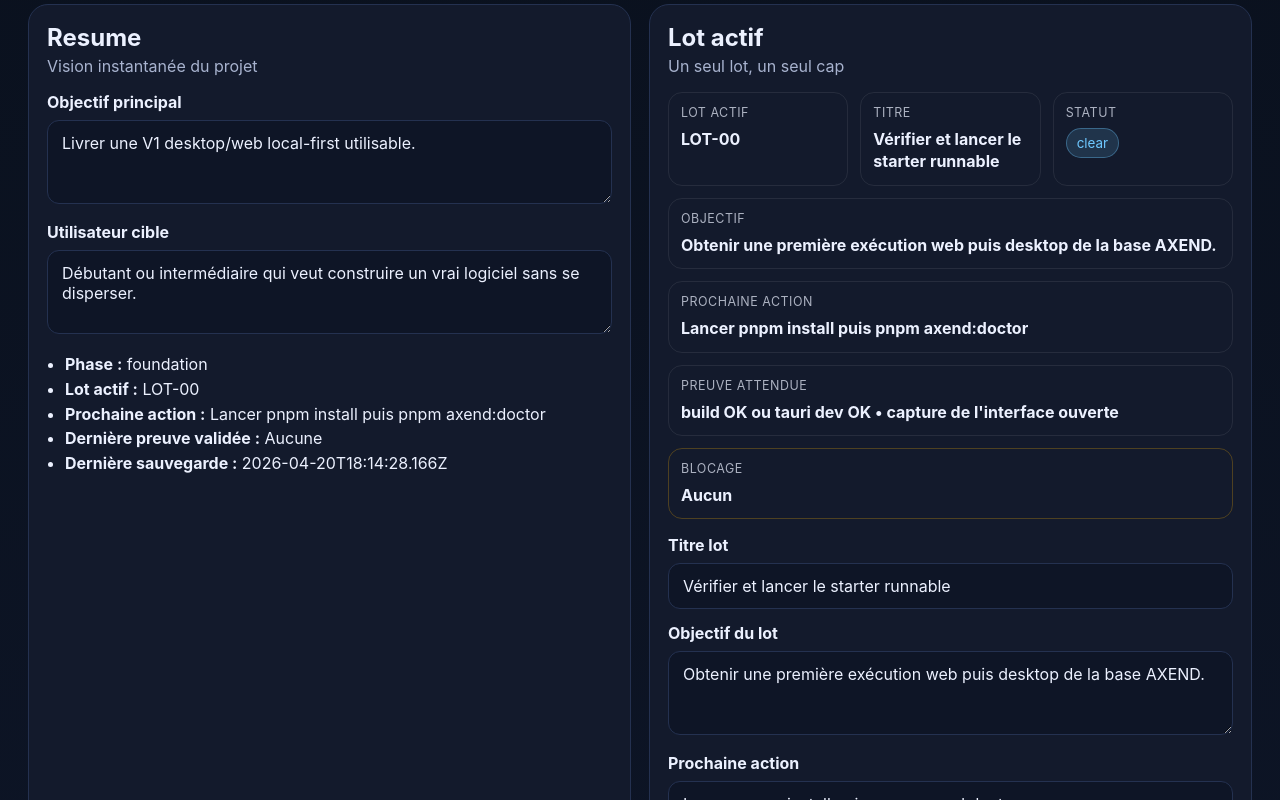
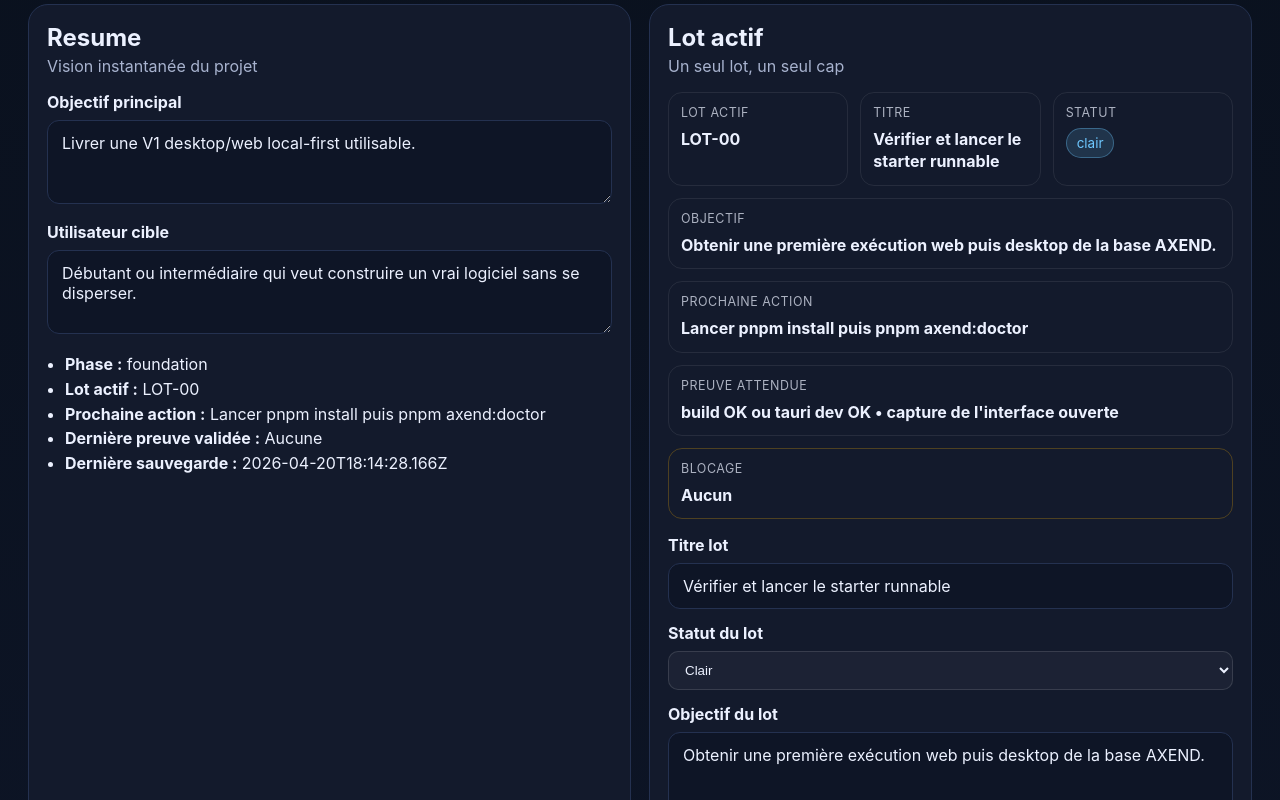
Before and after one commit to unjourinoubliablegers-bot/axend-os, a React (Vite) app: page / in a window 1280 px wide. Shown: the part 380-1180 px from the top of the page. Built offline with nearby package versions, Linux system fonts and the light colour scheme.

Commit message:
feat(lot-02): normalize lot statuses and status controls

```diff
--- a/src/App.tsx
+++ b/src/App.tsx
@@ -2,12 +2,18 @@ import { useEffect, useMemo, useState } from 'react';
 import { Panel, Badge } from './components';
 import { loadAppState, loadRestartPack, persistAppState, persistRestartPack } from './lib/storage';
 import { seedCurrentLot, seedProjectCore, seedProjectStatus, seedProofLog } from './seed';
-import type { CurrentLot, ProjectCore, ProjectStatus, ProofLog } from './types';
+import type { CurrentLot, ProjectCore, ProjectStatus, ProofLog, LotStatus } from './types';
 
 const EMPTY_RESTART = `Etat fiable : starter runnable présent.
 Ce qui reste : installer, vérifier, lancer, commencer le vrai lot.
 Attention : ne pas ouvrir un autre lot avant preuve.`;
-
+const LOT_STATUS_LABELS: Record<LotStatus, string> = {
+  clear: 'Clair',
+  in_progress: 'En cours',
+  blocked: 'Bloqué',
+  ready_for_validation: 'Prêt à valider',
+  validated: 'Validé'
+};
 function buildRestartPack(projectName: string, lotTitle: string, nextAction: string, blocker: string, lastValidatedProofAt: string | null) {
   return [
     `# RESTART PACK`,
@@ -94,7 +100,20 @@ export default function App() {
     if (field === 'blocker') {
       setStatus((prev) => ({
         ...prev,
-        currentLotStatus: value.trim() ? 'blocked' : prev.currentLotStatus === 'blocked' ? 'in_progress' : prev.currentLotStatus
+        currentLotStatus: value.trim()
+          ? 'blocked'
+          : prev.currentLotStatus === 'blocked'
+            ? 'in_progress'
+            : prev.currentLotStatus
+      }));
+
+      setLot((prev) => ({
+        ...prev,
+        status: value.trim()
+          ? 'blocked'
+          : prev.status === 'blocked'
+            ? 'in_progress'
+            : prev.status
       }));
     }
   }
@@ -168,7 +187,7 @@ export default function App() {
           </div>
           <div className="metric">
             <span>Statut</span>
-            <Badge value={status.currentLotStatus} />
+            <Badge value={LOT_STATUS_LABELS[status.currentLotStatus]} />
           </div>
           <div className="metric">
             <span>Stockage</span>
@@ -212,7 +231,7 @@ export default function App() {
     <div className="lot-summary-card">
       <span className="meta-label">Statut</span>
       <div className="meta-badge-row">
-        <Badge value={lot.status} />
+      <Badge value={LOT_STATUS_LABELS[lot.status]} />
       </div>
     </div>
 
@@ -241,7 +260,23 @@ export default function App() {
     <label>Titre lot</label>
     <input value={lot.title} onChange={(e) => updateLot('title', e.target.value)} />
   </div>
-
+  <div className="field">
+  <label>Statut du lot</label>
+  <select
+    value={lot.status}
+    onChange={(e) => {
+      const nextStatus = e.target.value as LotStatus;
+      setLot((prev) => ({ ...prev, status: nextStatus }));
+      setStatus((prev) => ({ ...prev, currentLotStatus: nextStatus }));
+    }}
+  >
+    <option value="clear">Clair</option>
+    <option value="in_progress">En cours</option>
+    <option value="blocked">Bloqué</option>
+    <option value="ready_for_validation">Prêt à valider</option>
+    <option value="validated">Validé</option>
+  </select>
+</div>
   <div className="field">
     <label>Objectif du lot</label>
     <textarea value={lot.goal} onChange={(e) => updateLot('goal', e.target.value)} />
--- a/src/styles.css
+++ b/src/styles.css
@@ -93,3 +93,11 @@ button.secondary{background:transparent;border:1px solid var(--panel-border);col
 .blocker-card {
   border-color: rgba(255, 180, 0, 0.25);
 }
+select {
+  width: 100%;
+  border-radius: 10px;
+  padding: 10px 12px;
+  border: 1px solid rgba(255, 255, 255, 0.12);
+  background: rgba(255, 255, 255, 0.04);
+  color: inherit;
+}
```
Also changed, not shown: src/types.ts (+10 -5 lines).
